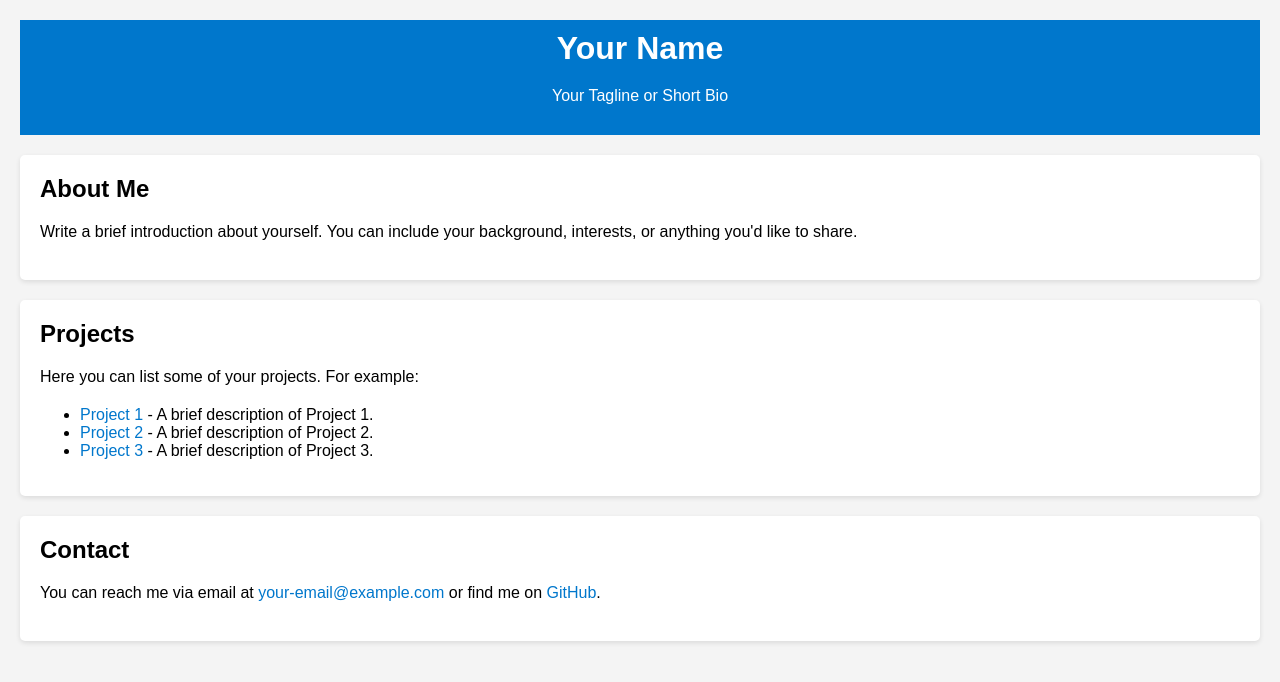
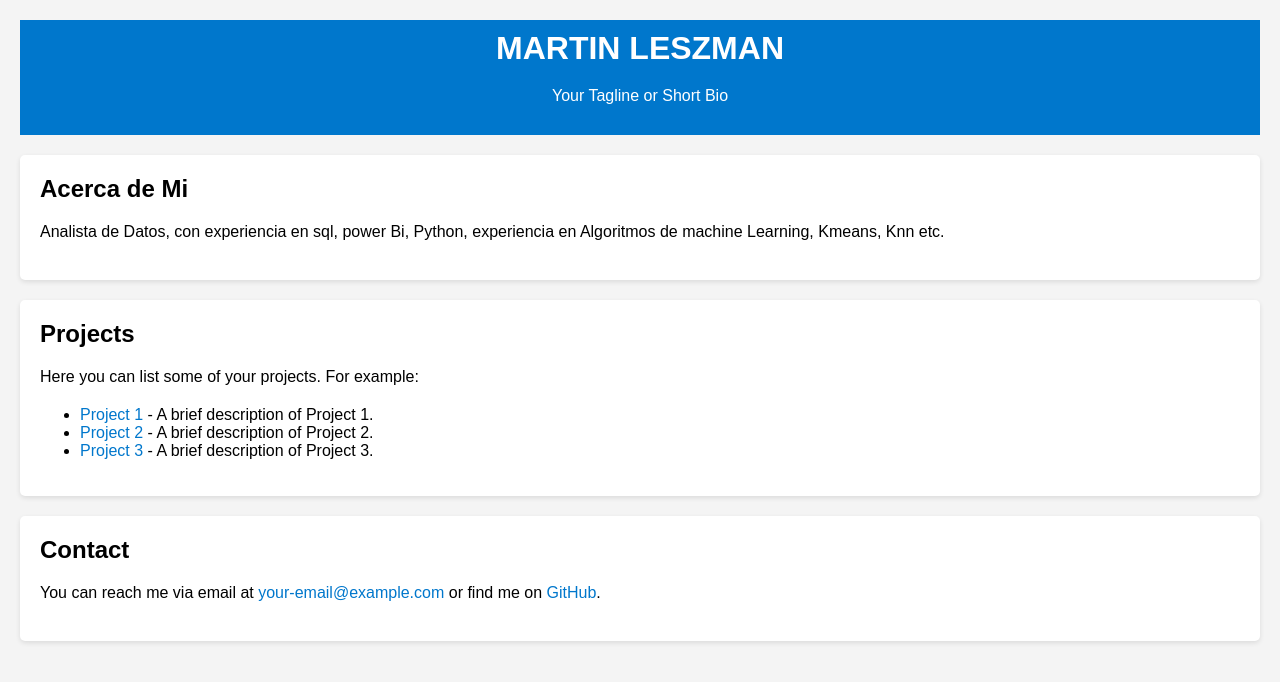
Before and after one commit to tincho1069/My-Profile, a plain HTML site: page index.html in a window 1280 px wide. Drawn offline with Linux system fonts and the light colour scheme.

Commit message:
index.html

```diff
--- a/index.html
+++ b/index.html
@@ -3,7 +3,7 @@
 <head>
     <meta charset="UTF-8">
     <meta name="viewport" content="width=device-width, initial-scale=1.0">
-    <title>Your Name - Profile</title>
+    <title>MARTIN LESZMAN - Profile</title>
     <style>
         body {
             font-family: Arial, sans-serif;
@@ -41,13 +41,13 @@
 </head>
 <body>
     <header>
-        <h1>Your Name</h1>
+        <h1>MARTIN LESZMAN</h1>
         <p>Your Tagline or Short Bio</p>
     </header>
     <section>
-        <h2>About Me</h2>
+        <h2>Acerca de Mi</h2>
         <p>
-            Write a brief introduction about yourself. You can include your background, interests, or anything you'd like to share.
+            Analista de Datos, con experiencia en sql, power Bi, Python, experiencia en Algoritmos de machine Learning, Kmeans, Knn etc.
         </p>
     </section>
     <section>
```
